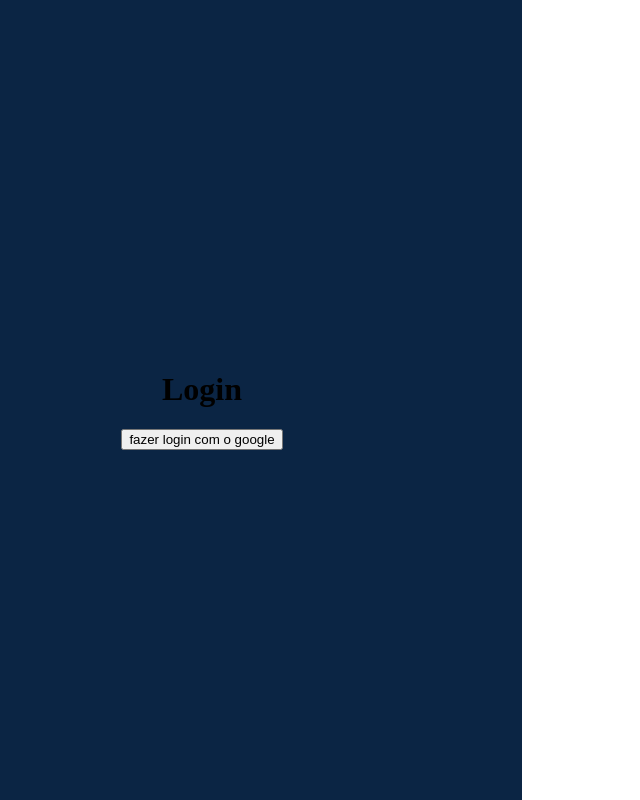
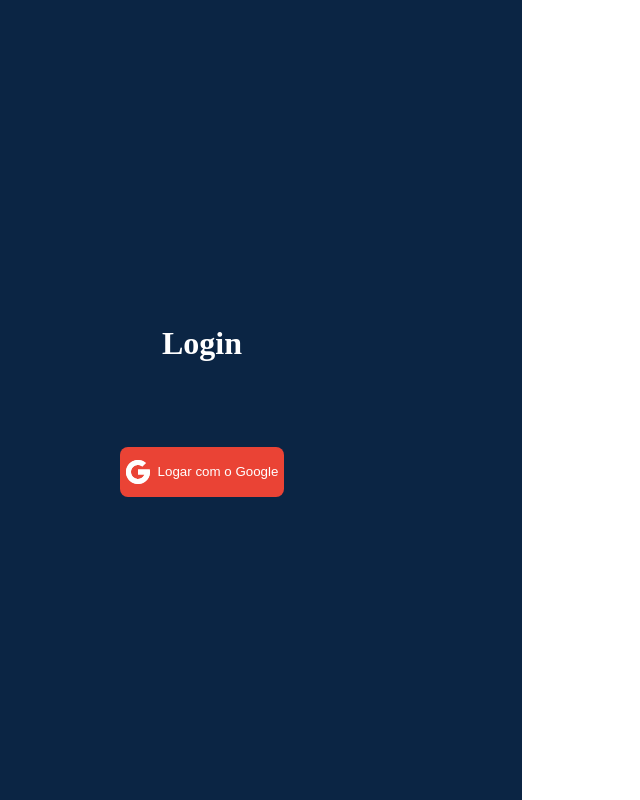
Before and after one commit to sistemadinfoP2/frontend-reactjs, a React (Create React App) app: page / in a window 1280 px wide. Shown: the whole page, without its empty margins (118-758 px from the left). Built offline with nearby package versions, Linux system fonts and the light colour scheme.

Commit message:
Estilização da home, adição de fluxo de rotas, adição de controle de rotas autenticadas

```diff
--- a/src/App.js
+++ b/src/App.js
@@ -1,13 +1,16 @@
-import { Home } from './pages/Home';
-import { SignIn } from './pages/SignIn';
+
+import { BrowserRouter } from 'react-router-dom';
+
 import GlobalStyle from './styles/global';
+import { Routes } from './routes';
 
 function App() {
   return (
     <>
-      {/* <Home /> */}
-      <SignIn />
-      <GlobalStyle />
+      <BrowserRouter>
+        <Routes />
+        <GlobalStyle />
+      </BrowserRouter>
     </>
   );
 }
--- a/src/components/ItemBox/index.js
+++ b/src/components/ItemBox/index.js
@@ -1,10 +1,11 @@
 import { Container } from './styles';
-export function ItemBox({books, returnRow}) {
+export function ItemBox({books}) {
+// export function ItemBox({books, returnRow}) {
 
-  function handleRowData(rowId, rowDescription) {
-    returnRow([{id: rowId, description: rowDescription}]);
-    // hideDialog(false);
-  }
+  // function handleRowData(rowId, rowDescription) {
+  //   returnRow([{id: rowId, description: rowDescription}]);
+  //   // hideDialog(false);
+  // }
 
   return (
     books.map(item => {
@@ -21,8 +22,7 @@ export function ItemBox({books, returnRow}) {
           </div>
           <a
             href={item.bk_url}
-            target="_blank"
-
+            target="_blank" rel="noreferrer"
           >
             Ler
           </a>
@@ -31,13 +31,3 @@ export function ItemBox({books, returnRow}) {
     })
   );
 }
-// {data.map(item => {
-//   <div>
-//     <div style={{display: 'flex', width: '450px', justifyContent: 'space-between'}}>
-//       <div style={{display: 'flex', flexDirection: 'column'}}>
-//         <label><b>description:</b> <span>{item.description}</span></label>
-//       </div>
-//       <button>Ler</button>
-//     </div>
-//   </div>
-// })}
--- a/src/pages/SignIn/index.js
+++ b/src/pages/SignIn/index.js
@@ -1,58 +1,37 @@
-import React, { useRef, useCallback } from 'react';
-import { Container, Content, Background } from './styles';
-// import logoImg from '../../assets/logodireto.png';
-// import { Form } from '@unform/web';
-// import api from '../../service/api';
+import React from 'react';
+import { Container, Content, Button } from './styles';
 import { useHistory } from 'react-router-dom';
-// import { GoogleLogin } from 'react-google-login';
-// import { toast } from 'react-toastify';
+import googleIconImg from '../../assets/google-icon.svg';
 import { auth, firebase } from '../../services/firebase';
 
 export function SignIn() {
     const history = useHistory();
-
-    let token = ''
-
-    if (localStorage.getItem('@Token')) {
-
-    } else {
-        console.log('nao tem token')
-    }
 
     async function actionLoginGoogle() {
         const provider = new firebase.auth.GoogleAuthProvider();
 
         auth.signInWithPopup(provider).then(({ credential }) => {
             console.log(credential.accessToken);
-            token = credential.accessToken;
+            localStorage.setItem('@TokenLibrary', credential.accessToken);
+
+            history.push('/home');
         })
     }
-
-    // const handleSubmit = useCallback(async (element) => {
-    //     try {
-    //         const { data } = await api.post('/usuarioLogin', {
-    //             usuario: element.profileObj.email
-    //         });
-
-    //         localStorage.setItem('isAuthenticated', window.btoa(JSON.stringify(data)));
-    //         localStorage.setItem('userData', window.btoa(JSON.stringify(element.profileObj)))
-
-    //         if (data) {
-    //             history.push('/home');
-    //         }
-    //     } catch (error) {
-    //         console.log(error);
-    //         toast.error('you do not have permission to access the platform');
-    //     }
-    // }, []);
 
     return (
         <Container>
             <Content>
-                <h1>Login</h1>
-                <button onClick={actionLoginGoogle}>fazer login com o google</button>
+                <h1
+                    style={{color: '#fff'}}
+                >Login</h1>
+                <Button
+                    onClick={actionLoginGoogle}
+                    className='create-room'
+                >
+                    <img src={googleIconImg} alt='Logo do Google' />
+                    Logar com o Google
+                </Button>
             </Content>
-            {/* <Background/> */}
         </Container>
     )
 };
--- a/src/pages/SignIn/styles.js
+++ b/src/pages/SignIn/styles.js
@@ -81,3 +81,52 @@ export const Background = styled.div`
     z-index: 1;
     background-size: cover;
 `;
+
+
+export const Button = styled.button`
+    margin-top: 64px;
+    height: 50px;
+    border-radius: 8px;
+    font-weight: 500;
+    background: #ea4335;
+    color: #fff;
+    display: flex;
+    justify-content: center;
+    align-items: center;
+    cursor: pointer;
+    border: 0;
+
+    transition: filter 0.2s;
+
+    img {
+      margin-right: 8px;
+    }
+
+    &:hover {
+      filter: brightness(0.9);
+    }
+
+  /* .separator {
+    font-size: 14px;
+    color: #a8a8b3;
+    margin: 32px 0;
+    display: flex;
+    align-items: center;
+
+    &::before {
+      content: '';
+      flex: 1;
+      height: 1px;
+      background: #a8a8b3;
+      margin-right: 16px;
+    }
+
+    &::after {
+      content: '';
+      flex: 1;
+      height: 1px;
+      background: #a8a8b3;
+      margin-left: 16px;
+    }
+  } */
+`
--- /dev/null
+++ b/src/routes/AuthenticatedRoute.js
@@ -0,0 +1,24 @@
+import React, { useState } from 'react';
+import { Route, Redirect} from 'react-router-dom';
+
+export const AuthenticatedRoute = ({component: Component, ...rest }) => {
+    const [isAuthenticated] = useState(() => {
+        const token = localStorage.getItem('@TokenLibrary');
+        console.log(token);
+        if (token) {
+            console.log('aqui');
+            return true
+        }
+        console.log('2');
+        return false;
+    });
+
+    return(
+        <Route {...rest} render={props => (isAuthenticated ? (
+            <Component {...props} />
+            ) : (
+                <Redirect to="/" />
+            ))}
+        />
+    );
+}
--- /dev/null
+++ b/src/routes/AuthenticatedRouteDefault.js
@@ -0,0 +1,23 @@
+import React, { useState } from 'react';
+import { Route, Redirect} from 'react-router-dom';
+
+export const AuthenticatedRouteDefault = ({component: Component, ...rest }) => {
+    const [isAuthenticated] = useState(() => {
+        const token = localStorage.getItem('@TokenLibrary');
+        console.log(token);
+        if (token) {
+            return true
+        }
+
+        return false;
+    });
+
+    return(
+        <Route {...rest} render={props => (isAuthenticated ? (
+                <Redirect to="/home" />
+            ) : (
+                <Component {...props} />
+            ))}
+        />
+    );
+}
--- a/src/routes/index.js
+++ b/src/routes/index.js
@@ -1 +1,18 @@
-import { Route } from 'react-router-dom';
+import { Switch } from 'react-router-dom';
+
+import { SignIn } from '../pages/SignIn';
+import { Home } from '../pages/Home';
+import { AuthenticatedRoute } from './AuthenticatedRoute';
+import { AuthenticatedRouteDefault } from './AuthenticatedRouteDefault';
+
+
+
+export function Routes() {
+
+    return (
+        <Switch>
+            <AuthenticatedRouteDefault path="/" exact component={SignIn} />
+            <AuthenticatedRoute path="/home" component={Home} />
+        </Switch>
+    );
+}
```
Also changed, not shown: src/assets/google-icon.svg (added).
